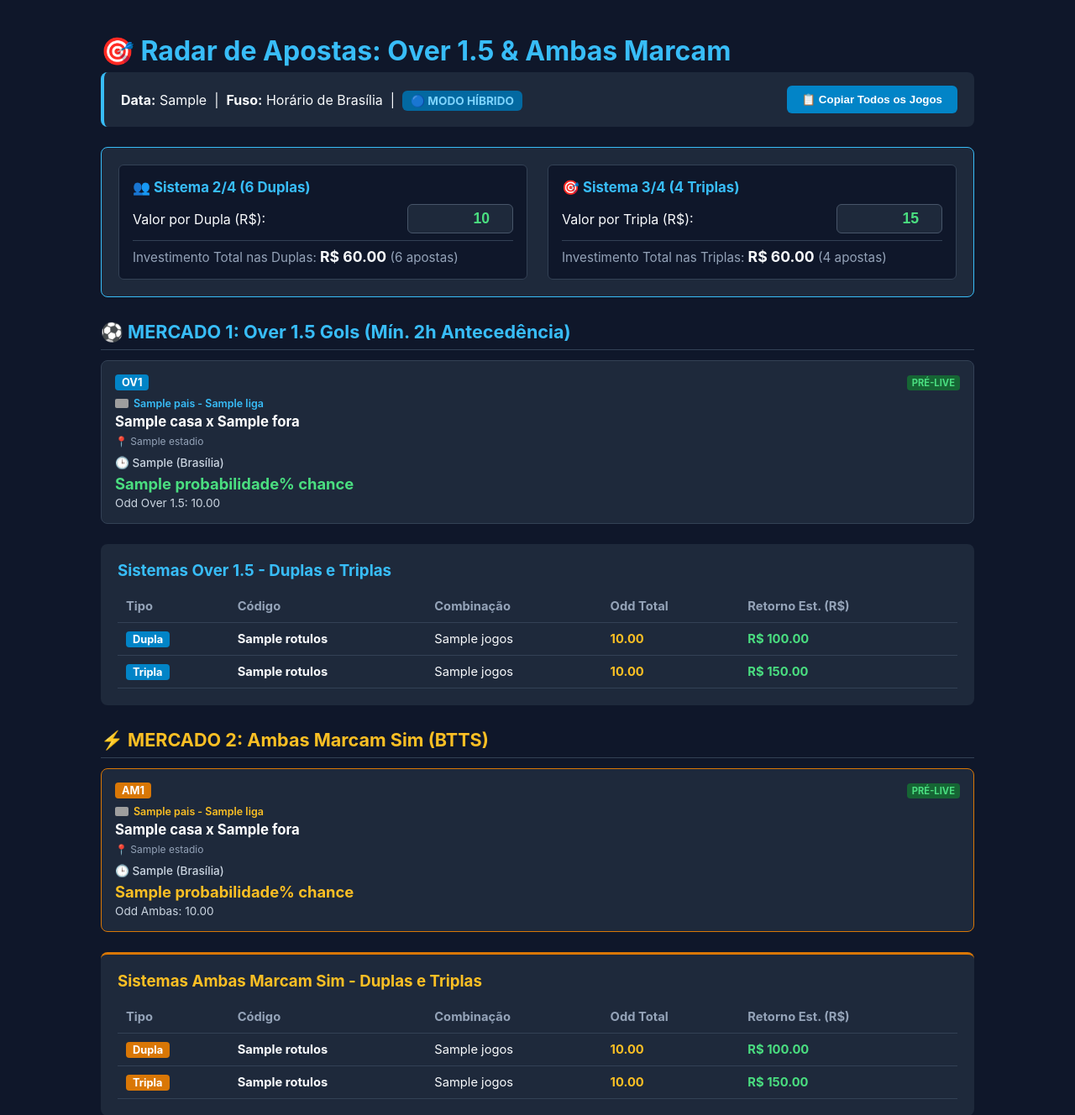
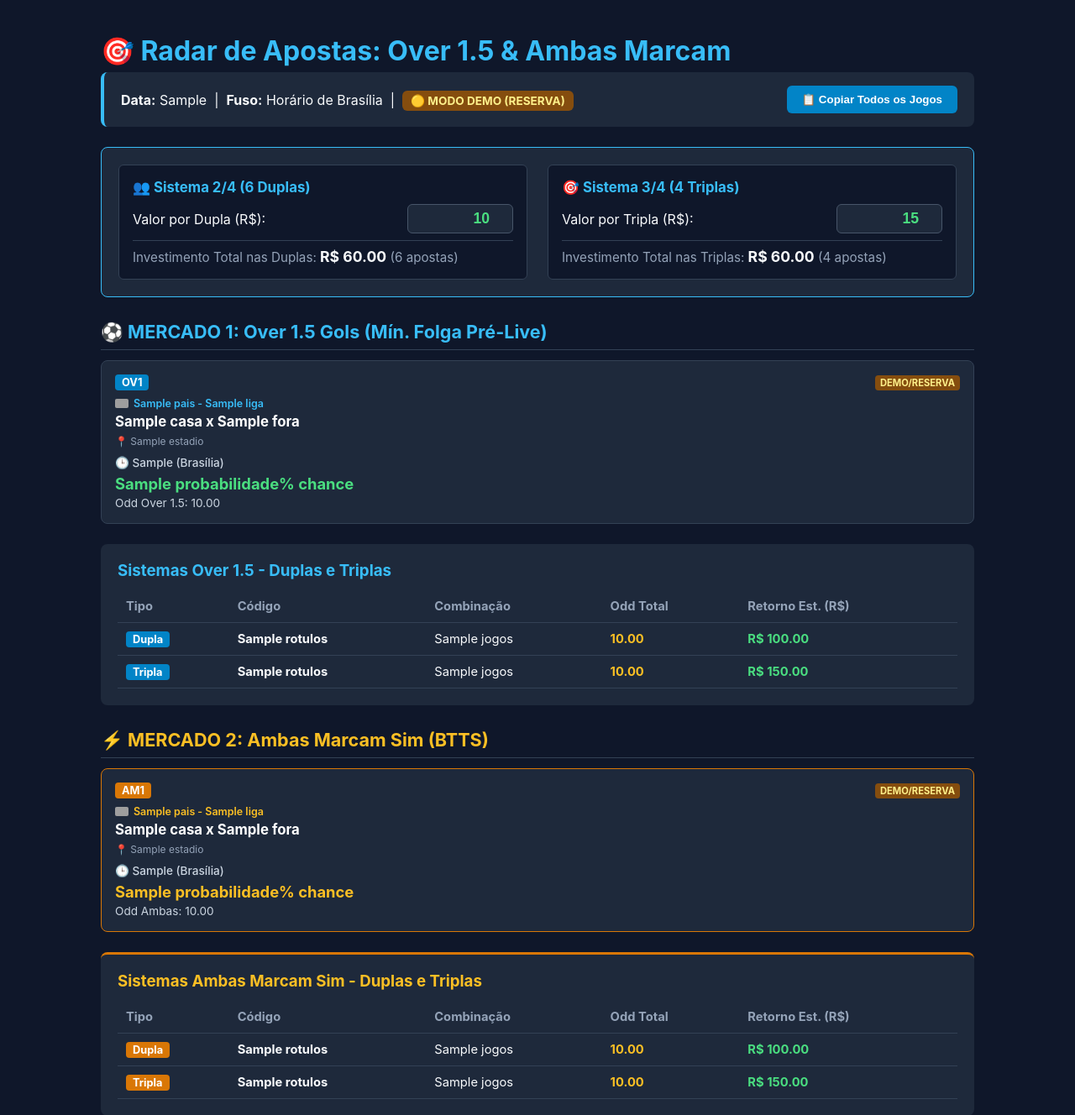
Before and after one commit to rogersales719/radar-over15, a Flask app: template templates/index.html in a window 1280 px wide. Shown: the top 1328 px of the page at 84% size. Run offline with Flask 3, Linux system fonts and the light colour scheme; the template is opened without the code that fills it: most values are stand-ins (such as "Sample title", 1, 10 or a date in 2020); grey boxes are pictures that could not be loaded.

Commit message:
Update index.html

```diff
--- a/templates/index.html
+++ b/templates/index.html
@@ -12,17 +12,19 @@
         .meta-header { background: #1e293b; padding: 16px 20px; border-radius: 8px; margin-bottom: 24px; border-left: 4px solid #38bdf8; display: flex; justify-content: space-between; align-items: center; flex-wrap: wrap; gap: 10px; }
         .badge-status { padding: 4px 10px; border-radius: 6px; font-weight: bold; font-size: 0.85rem; }
         .badge-real { background: #166534; color: #4ade80; }
-        .badge-hibrido { background: #0369a1; color: #7dd3fc; }
+        .badge-simulado { background: #854d0e; color: #fef08a; }
         .btn-copiar { background: #0284c7; color: #fff; border: none; padding: 9px 18px; border-radius: 6px; font-weight: bold; cursor: pointer; transition: 0.2s; }
         .btn-copiar:hover { background: #0369a1; }
 
-        /* Grid de Jogos */
         .grid-jogos { display: grid; grid-template-columns: repeat(auto-fit, minmax(235px, 1fr)); gap: 16px; margin-bottom: 24px; }
         .card-jogo { background: #1e293b; padding: 16px; border-radius: 8px; border: 1px solid #334155; display: flex; flex-direction: column; justify-content: space-between; }
         .card-top { display: flex; justify-content: space-between; align-items: center; margin-bottom: 8px; }
         .tag-rotulo { font-size: 0.8rem; background: #0284c7; color: #fff; padding: 2px 8px; border-radius: 4px; font-weight: bold; }
         .tag-rotulo-btts { background: #d97706; }
-        .tag-tipo { font-size: 0.7rem; padding: 2px 6px; border-radius: 4px; font-weight: bold; text-transform: uppercase; background: #166534; color: #4ade80; }
+
+        .tag-tipo-real { font-size: 0.7rem; padding: 2px 6px; border-radius: 4px; font-weight: bold; text-transform: uppercase; background: #166534; color: #4ade80; }
+        .tag-tipo-reserva { font-size: 0.7rem; padding: 2px 6px; border-radius: 4px; font-weight: bold; text-transform: uppercase; background: #854d0e; color: #fef08a; }
+
         .liga-info { font-size: 0.78rem; color: #38bdf8; font-weight: 600; margin-bottom: 4px; display: flex; align-items: center; gap: 6px; }
         .liga-flag { width: 16px; height: 11px; object-fit: cover; border-radius: 2px; }
         .times-titulo { font-size: 1.05rem; font-weight: 700; line-height: 1.3; color: #ffffff; }
@@ -30,7 +32,6 @@
         .horario { font-size: 0.85rem; color: #cbd5e1; margin-top: 10px; font-weight: 500; }
         .prob { font-size: 1.15rem; color: #4ade80; font-weight: bold; margin-top: 6px; }
 
-        /* Nova Calculadora Separada */
         .box-investimento { background: #1e293b; border: 1px solid #38bdf8; padding: 20px; border-radius: 8px; margin-bottom: 28px; display: grid; grid-template-columns: 1fr 1fr; gap: 24px; }
         @media (max-width: 768px) { .box-investimento { grid-template-columns: 1fr; } }
         .col-calc { background: #0f172a; padding: 16px; border-radius: 6px; border: 1px solid #334155; }
@@ -40,7 +41,6 @@
         .total-box { font-size: 0.95rem; color: #94a3b8; margin-top: 8px; border-top: 1px solid #334155; padding-top: 8px; }
         .total-box strong { color: #f8fafc; font-size: 1.1rem; }
 
-        /* Tabelas */
         .secao-sistema { background: #1e293b; padding: 20px; border-radius: 8px; margin-bottom: 28px; }
         table { width: 100%; border-collapse: collapse; margin-top: 12px; }
         th, td { text-align: left; padding: 10px; border-bottom: 1px solid #334155; font-size: 0.92rem; }
@@ -56,10 +56,10 @@
             <div>
                 <strong>Data:</strong> {{ data_brasilia }} &nbsp;|&nbsp;
                 <strong>Fuso:</strong> Horário de Brasília &nbsp;|&nbsp;
-                {% if 'real' == origem %}
+                {% if origem == 'real' %}
                     <span class="badge-status badge-real">🟢 100% PRÉ-LIVE (AO VIVO)</span>
                 {% else %}
-                    <span class="badge-status badge-hibrido">🔵 MODO HÍBRIDO</span>
+                    <span class="badge-status badge-simulado">🟡 MODO DEMO (RESERVA)</span>
                 {% endif %}
             </div>
             <button class="btn-copiar" onclick="copiarBilhetes()">📋 Copiar Todos os Jogos</button>
@@ -67,7 +67,6 @@
 
         <!-- CALCULADORA POR COMBINAÇÃO (SEPARADA) -->
         <div class="box-investimento">
-            <!-- Calculadora Duplas -->
             <div class="col-calc">
                 <h3>👥 Sistema 2/4 (6 Duplas)</h3>
                 <div class="calc-linha">
@@ -79,7 +78,6 @@
                 </div>
             </div>
 
-            <!-- Calculadora Triplas -->
             <div class="col-calc">
                 <h3>🎯 Sistema 3/4 (4 Triplas)</h3>
                 <div class="calc-linha">
@@ -92,15 +90,19 @@
             </div>
         </div>
 
-        <!-- ================= SEÇÃO OVER 1.5 ================= -->
-        <h2 style="color: #38bdf8;">⚽ MERCADO 1: Over 1.5 Gols (Mín. 2h Antecedência)</h2>
+        <!-- SEÇÃO OVER 1.5 -->
+        <h2 style="color: #38bdf8;">⚽ MERCADO 1: Over 1.5 Gols (Mín. Folga Pré-Live)</h2>
         <div class="grid-jogos">
             {% for jogo in jogos_over %}
             <div class="card-jogo">
                 <div>
                     <div class="card-top">
                         <span class="tag-rotulo">OV{{ loop.index }}</span>
-                        <span class="tag-tipo">PRÉ-LIVE</span>
+                        {% if jogo.tipo == 'real' %}
+                            <span class="tag-tipo-real">AO VIVO</span>
+                        {% else %}
+                            <span class="tag-tipo-reserva">DEMO/RESERVA</span>
+                        {% endif %}
                     </div>
                     <div class="liga-info">
                         {% if jogo.bandeira %}<img src="{{ jogo.bandeira }}" class="liga-flag">{% endif %}
@@ -147,7 +149,7 @@
             </table>
         </div>
 
-        <!-- ================= SEÇÃO AMBAS MARCAM SIM ================= -->
+        <!-- SEÇÃO AMBAS MARCAM SIM -->
         <h2 style="color: #fbbf24;">⚡ MERCADO 2: Ambas Marcam Sim (BTTS)</h2>
         <div class="grid-jogos">
             {% for jogo in jogos_btts %}
@@ -155,7 +157,11 @@
                 <div>
                     <div class="card-top">
                         <span class="tag-rotulo tag-rotulo-btts">AM{{ loop.index }}</span>
-                        <span class="tag-tipo">PRÉ-LIVE</span>
+                        {% if jogo.tipo == 'real' %}
+                            <span class="tag-tipo-real">AO VIVO</span>
+                        {% else %}
+                            <span class="tag-tipo-reserva">DEMO/RESERVA</span>
+                        {% endif %}
                     </div>
                     <div class="liga-info" style="color: #fbbf24;">
                         {% if jogo.bandeira %}<img src="{{ jogo.bandeira }}" class="liga-flag">{% endif %}
@@ -209,15 +215,12 @@
             const vDupla = parseFloat(document.getElementById('valorDupla').value) || 0;
             const vTripla = parseFloat(document.getElementById('valorTripla').value) || 0;
 
-            // Total gasto em duplas (6 combinações)
             const totalD = vDupla * 6;
             document.getElementById('totalDuplas').innerText = "R$ " + totalD.toFixed(2);
 
-            // Total gasto em triplas (4 combinações)
             const totalT = vTripla * 4;
             document.getElementById('totalTriplas').innerText = "R$ " + totalT.toFixed(2);
 
-            // Atualiza retornos estimados nas tabelas
             document.querySelectorAll('.retorno-dupla').forEach(td => {
                 const odd = parseFloat(td.getAttribute('data-odd'));
                 td.innerText = "R$ " + (vDupla * odd).toFixed(2);
```
